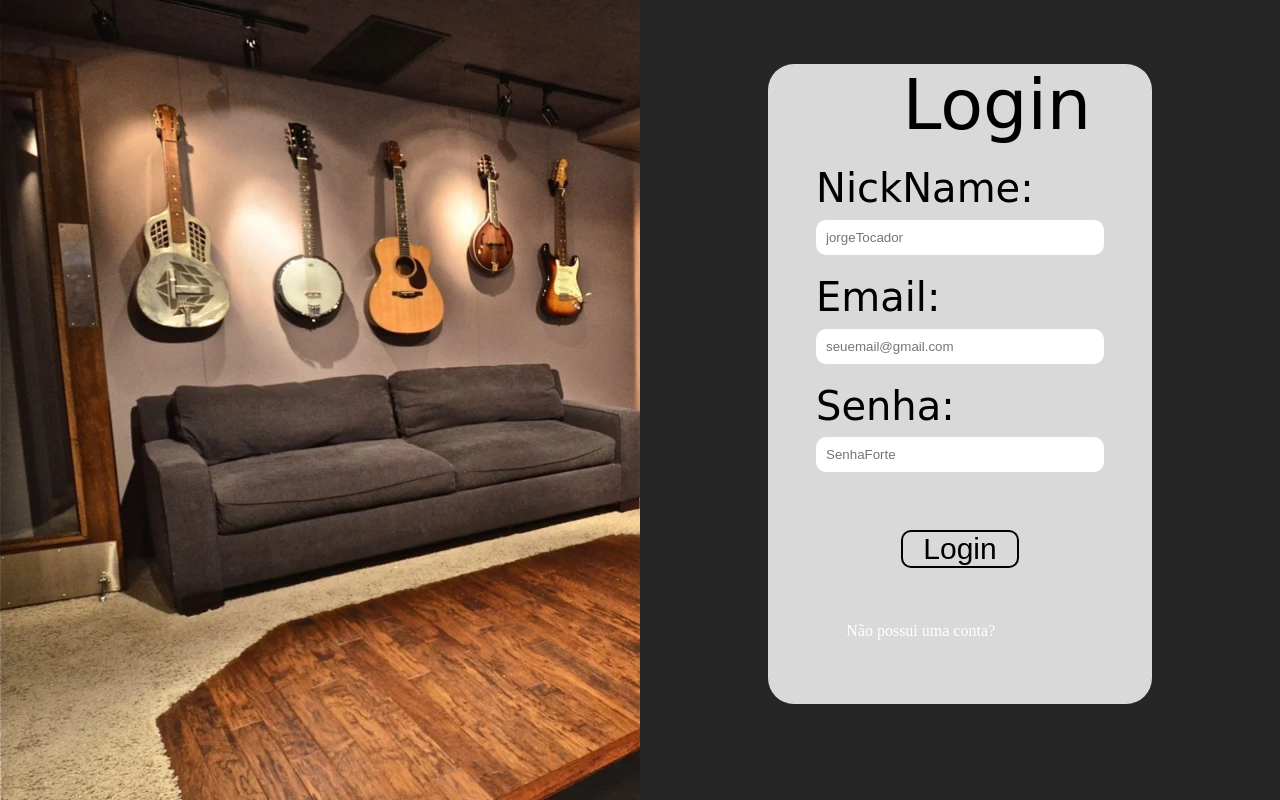
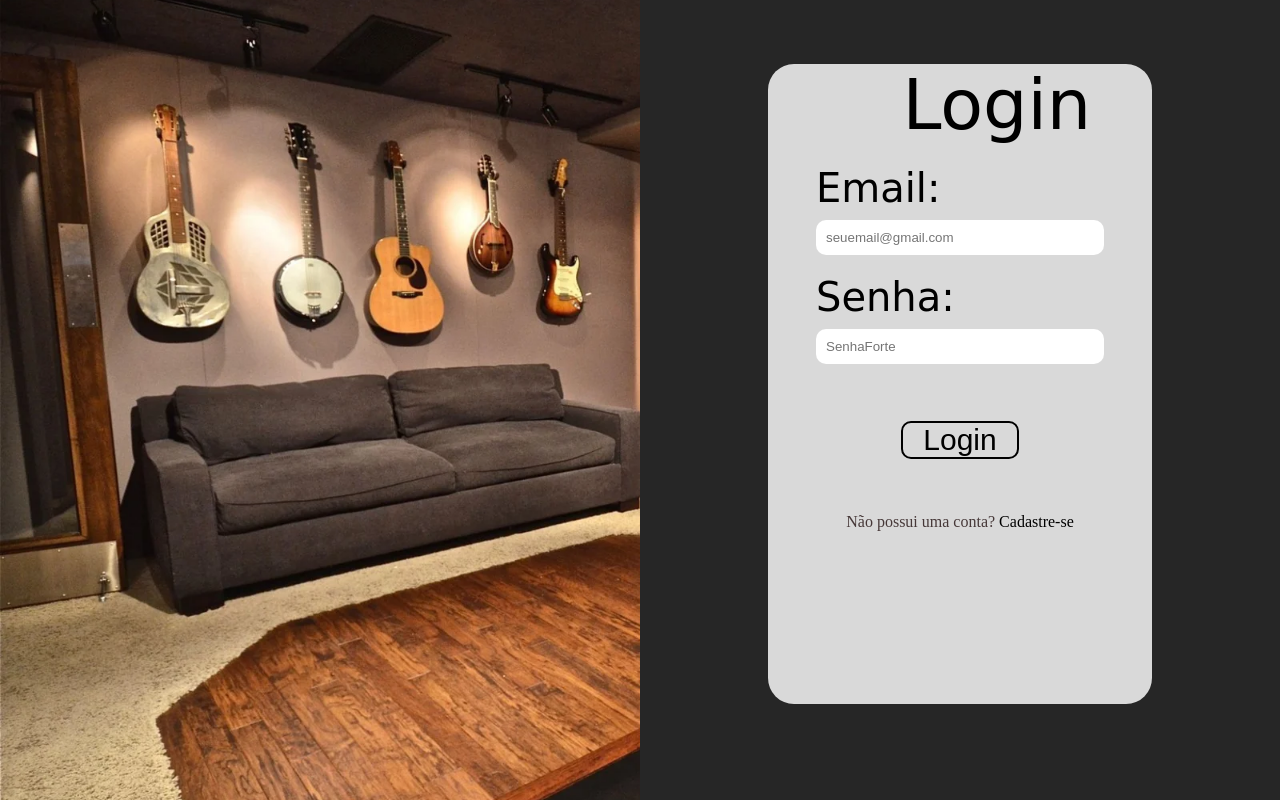
Before and after one commit to Rian04CCO/Projeto-individual_Instrumentos, a website: page public/login.html in a window 1280 px wide. Drawn offline with Linux system fonts and the light colour scheme; a web font is replaced by a local one.

Commit message:
mudanças finais

```diff
--- a/public/css/acesso.css
+++ b/public/css/acesso.css
@@ -91,12 +91,13 @@
 }
 
 .outros-links a {
-    color: #ffff;
+    color: #463838;
     text-decoration: none;
+
 }
 
-.outros-links a>span {
-    color: #d9d9d9;
+.outros-links a span {
+    color: #000000;
     font-weight: 500;
 }
 
--- a/public/css/quiz.css
+++ b/public/css/quiz.css
@@ -22,7 +22,7 @@ body {
     font-family: "Kapakana", cursive;
     font-size: 50px;
     margin: 10% 5%;
-    width: 100%;
+    width: 500px;
 }
 
 .caixa-opcoes{
--- a/public/login.html
+++ b/public/login.html
@@ -24,10 +24,10 @@
             </div>
 
             <div class="inputs">
-                <label>
+                <!-- <label>
                     <span>NickName:</span>
                     <input type="text" placeholder="jorgeTocador" id="ipt_nome">
-                </label>
+                </label> -->
                 <label>
                     <span>Email:</span>
                     <input type="text" placeholder="seuemail@gmail.com" id="ipt_email">
```
Also changed, not shown: public/dash.html (+1 -1 lines).
